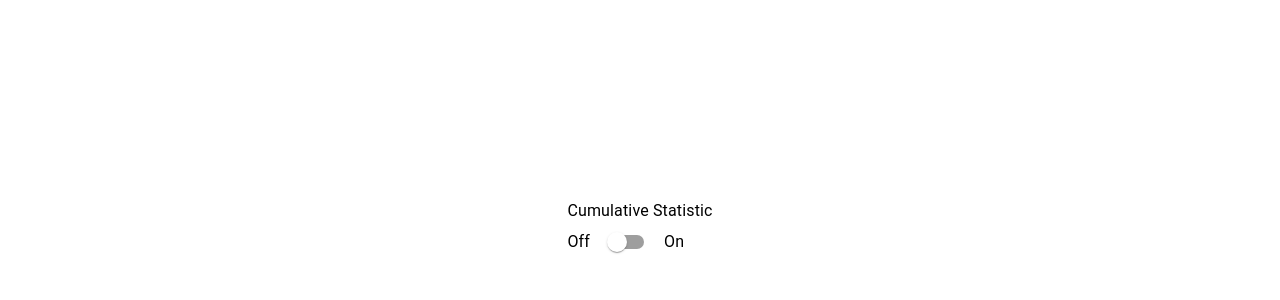
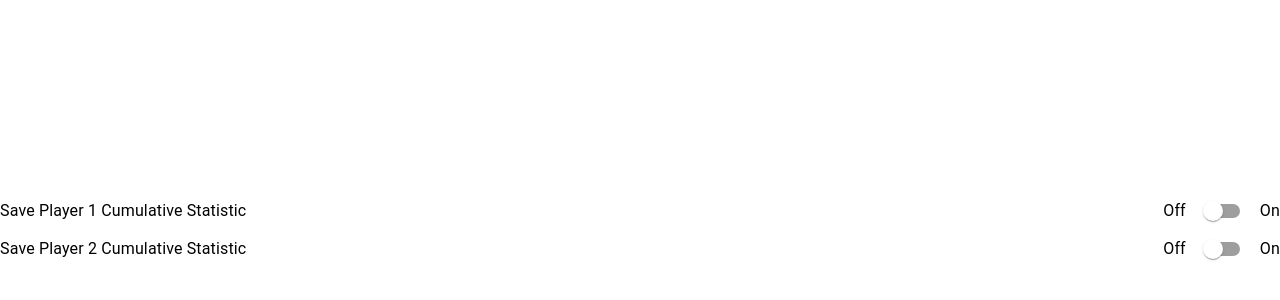
Before and after one commit to nhope123/xs_and_os, a React (Create React App) app: page /settings in a window 1280 px wide. Shown: the part 170-470 px from the top of the page. Built offline with nearby package versions, Linux system fonts and the light colour scheme.

Commit message:
Update Statistic page

```diff
--- a/src/components/GamePad/GamePad.tsx
+++ b/src/components/GamePad/GamePad.tsx
@@ -4,6 +4,7 @@ import { GameSymbol } from '../../context/contextTypes';
 import GameContext from '../../context/GameContext';
 import { CurrentPlayer } from '../../pages/GamePage/GamePage';
 import RowButtons from '../RowButtons/RowButtons';
+import { useLocalStorage } from 'usehooks-ts';
 
 
 export type RowStart = 1 | 4 | 7;
@@ -24,6 +25,8 @@ const formatDisplay = (value: GameSymbol) => {
 };
 
 const GamePad = ({ currentPlayer, setCurrentPlayer }: GamePadProps) => {
+  const [player1Stats, setPlayer1Stats] = useLocalStorage(player1Statistic, '');
+  const [player2Stats, setPlayer2Stats] = useLocalStorage(player2Statistic, '');
   const { playersSymbol } = useContext(GameContext);
   const [gameLayout, setGameLayout] = useState<GameSymbol[]>(() => defaultLayout as GameSymbol[]);
   // const [roundCount, setRoundCount] = useState<Count>(() => 0);
--- /dev/null
+++ b/src/components/SettingsSwitch/SettingsSwitch.tsx
@@ -0,0 +1,51 @@
+import Box from '@mui/material/Box';
+import Stack from '@mui/material/Stack';
+import { SxProps, Theme } from '@mui/material/styles';
+import Switch from '@mui/material/Switch';
+import Typography from '@mui/material/Typography';
+import React from 'react';
+
+interface SettingsSwitchProps {
+  settingsText: string;
+  switchLeftText?: string;
+  switchRightText?: string;
+  switchState: boolean;
+  onChange: () => void;
+}
+
+const statSx: SxProps<Theme> = {
+  display: 'flex',
+  justifyContent: 'space-between',
+  alignItems: 'center',
+  width: '100%',
+}
+
+const SettingsSwitch = (props: SettingsSwitchProps) => {
+  const {
+    settingsText,
+    switchLeftText,
+    switchRightText,
+    switchState,
+    onChange,
+
+  } = props;
+
+  return (
+    <Box sx={statSx}>
+        <Typography>{settingsText}</Typography>
+        <Box>
+          <Stack direction="row" spacing={1} alignItems="center">
+            <Typography>{switchLeftText}</Typography>
+            <Switch
+              checked={switchState}
+              inputProps={{ 'aria-label': 'ant design' }}
+              onChange={onChange}
+            />
+            <Typography>{switchRightText}</Typography>
+          </Stack>
+        </Box>
+      </Box>
+  );
+};
+
+export default SettingsSwitch;
--- /dev/null
+++ b/src/components/StatisticTabs/StatisticTabs.tsx
@@ -0,0 +1,46 @@
+import { Paper, Table, TableBody, TableCell, TableContainer, TableHead, TableRow } from '@mui/material';
+import React, { useMemo } from 'react';
+
+interface StatisticTabsProps {
+  header: string[];
+  rows: Cell[][];
+}
+
+interface Cell {
+  id: string | number;
+  cell: string | number;
+}
+
+const StatisticTabs = (props: StatisticTabsProps) => {
+  const { header, rows } = props;
+
+  const head = useMemo(() => header.map((e) => <TableCell key={e}>{e}</TableCell>), [header]);
+  const tableRows = useMemo(() => {
+    return rows.map((row) =>
+      <TableRow >
+      {
+        row.map((x) => (
+          <TableCell key={x.id}>{x.cell}</TableCell>
+        ))
+      }
+      </TableRow>
+    )
+  }, [rows]);
+
+  return (
+    <TableContainer component={Paper} >
+      <Table>
+        <TableHead>
+          <TableRow>
+            { head }
+          </TableRow>
+        </TableHead>
+        <TableBody>
+          { tableRows }
+        </TableBody>
+      </Table>
+    </TableContainer>
+  );
+};
+
+export default StatisticTabs;
--- a/src/pages/Settings/Settings.tsx
+++ b/src/pages/Settings/Settings.tsx
@@ -1,8 +1,13 @@
-import { Box, Stack, Switch, SxProps, Theme, Typography } from '@mui/material';
+import { Box, SxProps, Theme } from '@mui/material';
 import React from 'react';
 import { useLocalStorage } from 'usehooks-ts';
+import SettingsSwitch from '../../components/SettingsSwitch/SettingsSwitch';
 
-const statisticText = 'Cumulative Statistic';
+const player1 = 'Save Player 1 Cumulative Statistic';
+const player2 = 'Save Player 2 Cumulative Statistic';
+
+export const player1Statistic = 'tic-tac-toe-save-player1-statistics';
+export const player2Statistic = 'tic-tac-toe-save-player2-statistics';
 
 const rootSx: SxProps<Theme> = {
   display: 'flex',
@@ -12,31 +17,33 @@ const rootSx: SxProps<Theme> = {
   height: '100vh',
   width: '100vw',
 }
-const statSx: SxProps<Theme> = {
-
-}
-
-const statName = 'tic-tac-toe-save-player-statistics';
 
 const Settings = () => {
-  const [saveStats, setSaveStats] = useLocalStorage(statName, false);
+  const [savePlayer1Stats, setSavePlayer1Stats] = useLocalStorage(player1Statistic, false);
+  const [savePlayer2Stats, setSavePlayer2Stats] = useLocalStorage(player2Statistic, false);
+
+  const stats = {
+    player1: {
+      settingsText: player1,
+      switchLeftText: 'Off',
+      switchRightText: 'On',
+      switchState: savePlayer1Stats,
+      onChange: (() => setSavePlayer1Stats((d) => !d)),
+    },
+    player2: {
+      settingsText: player2,
+      switchLeftText: 'Off',
+      switchRightText: 'On',
+      switchState: savePlayer2Stats,
+      onChange: (() => setSavePlayer2Stats((d) => !d)),
+    },
+
+  }
 
   return (
     <Box sx={rootSx}>
-      <Box sx={statSx}>
-        <Typography>{statisticText}</Typography>
-        <Box>
-          <Stack direction="row" spacing={1} alignItems="center">
-            <Typography>Off</Typography>
-            <Switch
-              checked={saveStats}
-              inputProps={{ 'aria-label': 'ant design' }}
-              onChange={() => setSaveStats((d) => !d)}
-            />
-            <Typography>On</Typography>
-          </Stack>
-        </Box>
-      </Box>
+      <SettingsSwitch { ...stats.player1 } />
+      <SettingsSwitch { ...stats.player2 } />
     </Box>
   );
 };
--- a/src/pages/StatisticPage/StatisticPage.tsx
+++ b/src/pages/StatisticPage/StatisticPage.tsx
@@ -1,9 +1,11 @@
 import React from 'react';
+import Player1StatsTab from './components/Player1Stats';
 
-const StatisticPage: React.FC = () => {
+const StatisticPage = () => {
+
   return (
     <div>
-      Statiistic Page
+      <Player1StatsTab />
     </div>
   );
 };
--- /dev/null
+++ b/src/pages/StatisticPage/components/Player1Stats.tsx
@@ -0,0 +1,21 @@
+import React, { useMemo } from 'react';
+import { useLocalStorage } from 'usehooks-ts';
+import StatisticTabs from '../../../components/StatisticTabs/StatisticTabs';
+import { player1Statistic } from '../../Settings/Settings';
+
+interface Player1StatsTabProps {
+}
+
+const Player1StatsTab = () => {
+  const [player1Stats, setPlayer1Stats] = useLocalStorage(player1Statistic, '');
+
+  const head = useMemo(() => ["", ...Object.keys(player1Stats)], [player1Stats]);
+
+  return (
+    <div>
+      <StatisticTabs header={head} rows={[]} />
+    </div>
+  );
+};
+
+export default Player1StatsTab;
```
